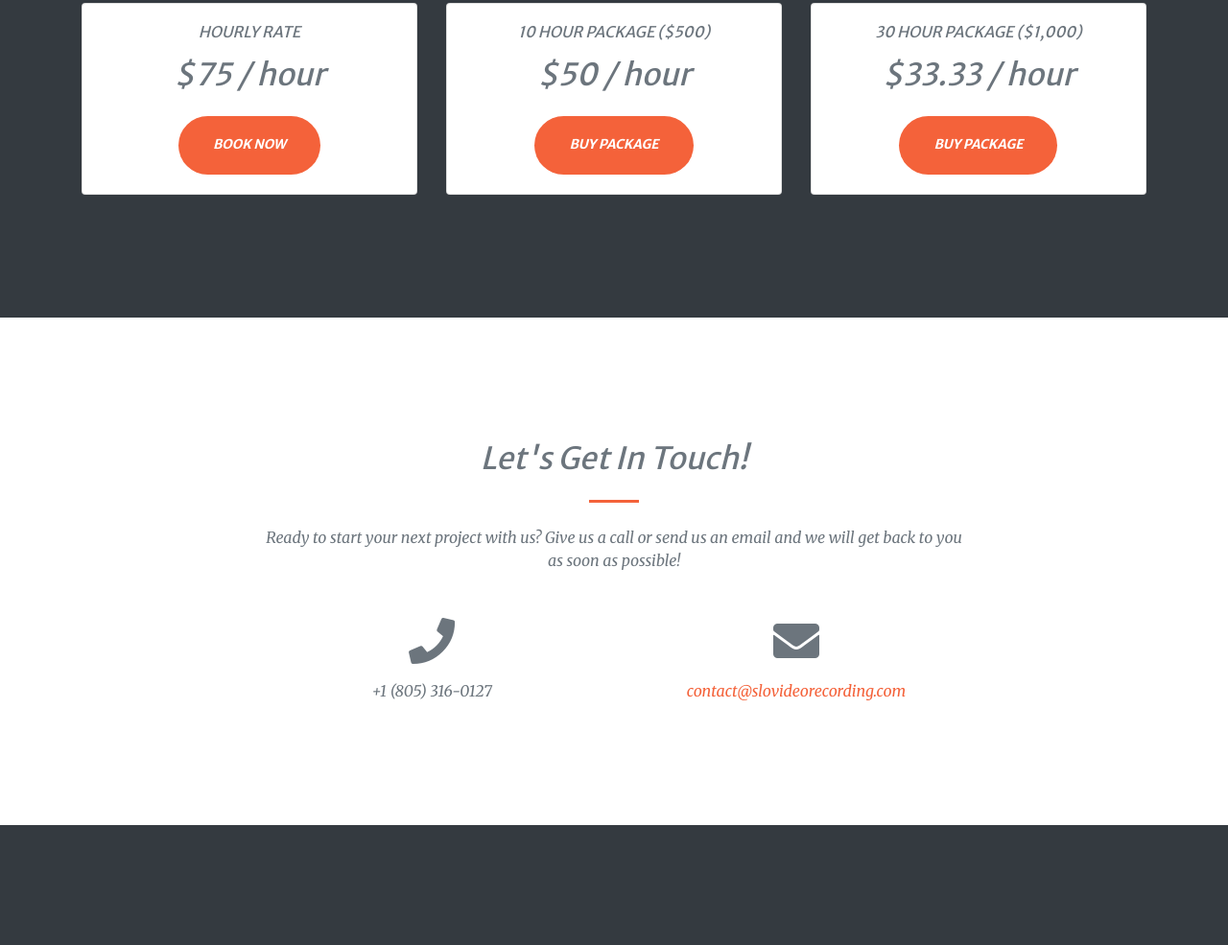
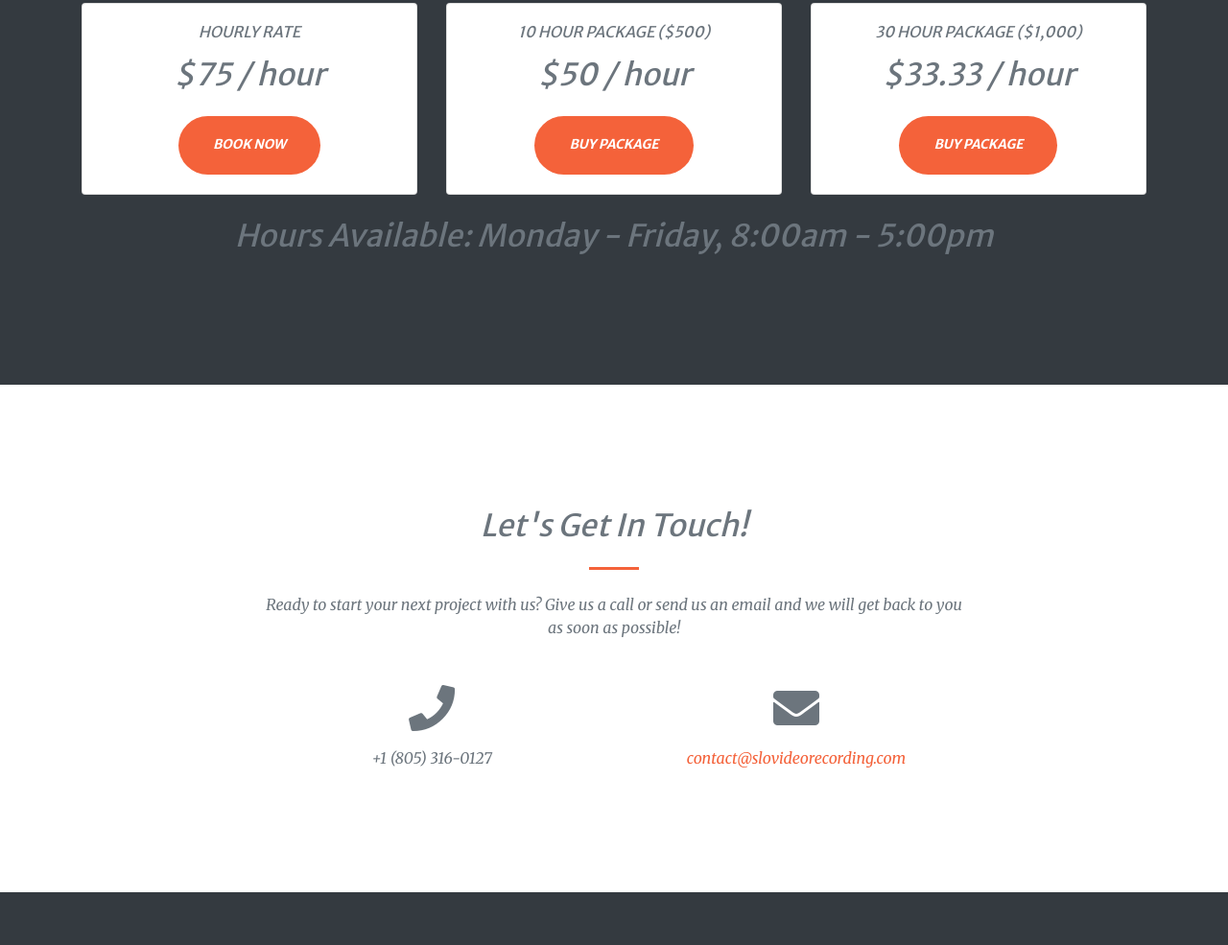
Before and after one commit to Guinto/slovideorecording, a website with bundled scripts: page index.html in a window 1280 px wide. Shown: the part 2809-3794 px from the top of the page at 96% size. Built offline with nearby package versions, Linux system fonts and the light colour scheme.

Commit message:
Update index.html

```diff
--- a/index.html
+++ b/index.html
@@ -236,6 +236,13 @@
             </div>
           </div>
       </div>
+      <div class="row mt-4">
+        <div class="col-12">
+          <div class="text-center">
+            <h2>Hours Available: Monday - Friday, 8:00am - 5:00pm</h2>
+          </div>
+        </div>
+      </div>
 
     </div>
   </section>
```
